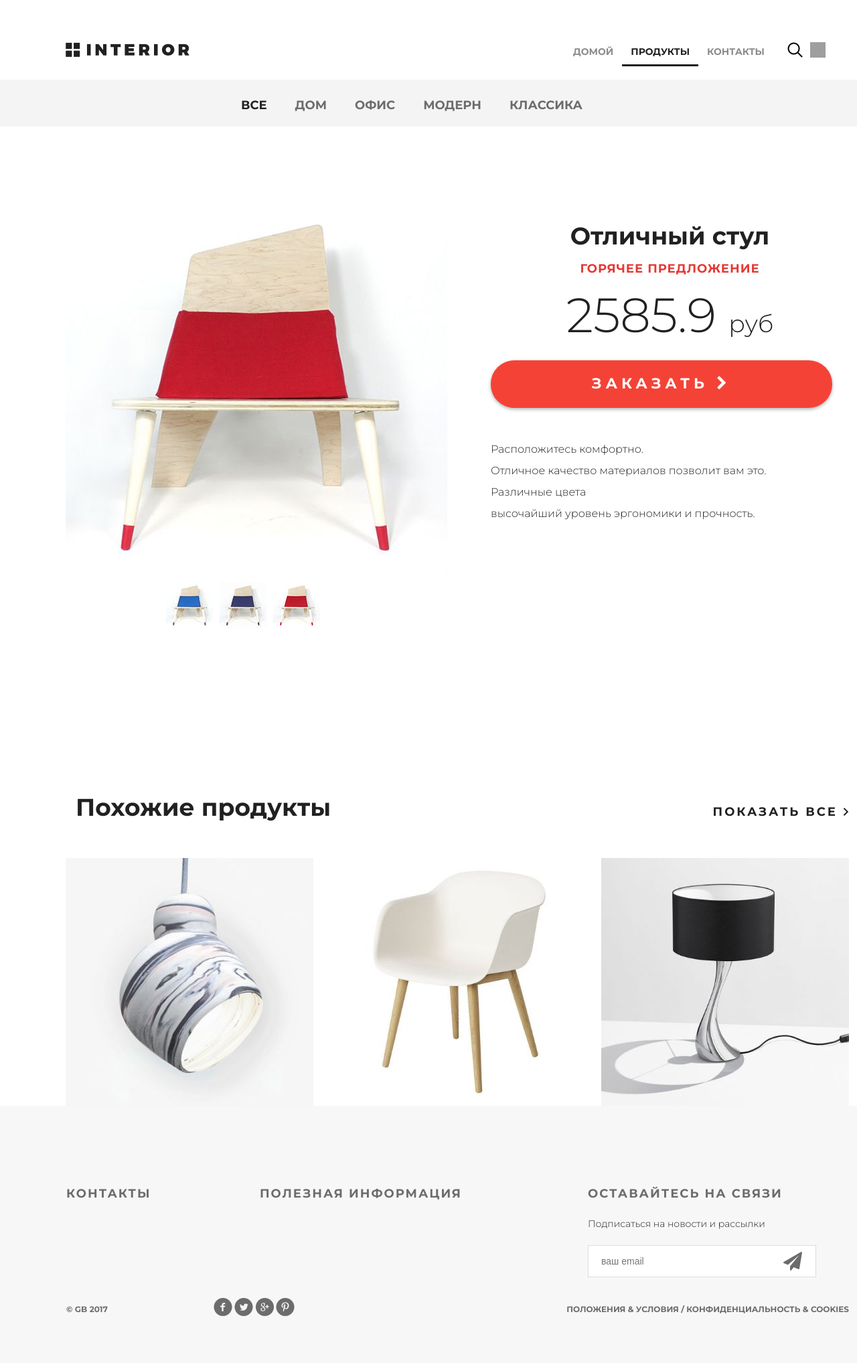
After one commit to nekdfl/GB-geekshop, a Django app: page /products/all in a window 1280 px wide; the page is wider, and only the part inside the window is pictured. The commit adds this page. Shown: that part at 67% size. Run offline with Django 3.2, Linux system fonts and the light colour scheme; grey boxes are pictures that could not be loaded.

Commit message:
complete hw2

```diff
--- a/geekshop/geekshop/urls.py
+++ b/geekshop/geekshop/urls.py
@@ -23,5 +23,11 @@ urlpatterns = [
     path('products/', mainapp.products, name="products"),
     path('contact/', mainapp.contact, name="contact"),
 
+    path('products/all', mainapp.products, name="products_all"),
+    path('products/home', mainapp.products, name="products_home"),
+    path('products/office', mainapp.products, name="products_office"),
+    path('products/modern', mainapp.products, name="products_modern"),
+    path('products/classic', mainapp.products, name="products_classic"),
+
     path('admin/', admin.site.urls),
 ]
--- /dev/null
+++ b/geekshop/mainapp/templates/mainapp/base.html
@@ -0,0 +1,50 @@
+{% load static %}
+<!DOCTYPE html>
+<html>
+  <head>
+    <meta charset="utf-8" />
+    <title>{% if title %}{{title|title}} - {% endif %}Мой магазин</title>
+    {% block css %}
+    <link rel="stylesheet" type="text/css" href="{% static 'style.css' %}" />
+    <link
+      rel="stylesheet"
+      href="{% static 'fonts/font-awesome/css/font-awesome.css' %} "
+    />
+    {% endblock %}
+  </head>
+  <body>
+    <div class="container">{% block content%} {% endblock %}</div>
+    {% block footer %}
+    <div class="footer">
+      <div class="clearfix">
+        <div class="text-footer">
+          <h3>контакты</h3>
+        </div>
+        <div class="text-footer">
+          <h3>полезная информация</h3>
+        </div>
+        <div class="text-footer clearfix">
+          <h3>Оставайтесь на связи</h3>
+          <p>Подписаться на новости и рассылки</p>
+          <form>
+            <input type="email" name="email" placeholder="ваш email" />
+            <a href="#"
+              ><i class="fa fa-paper-plane fa-2x" aria-hidden="true"></i
+            ></a>
+          </form>
+        </div>
+      </div>
+      <p class="small">&copy; GB 2017</p>
+      <div class="social">
+        <a href="#" class="social1"></a>
+        <a href="#" class="social2"></a>
+        <a href="#" class="social3"></a>
+        <a href="#" class="social4"></a>
+      </div>
+      <p class="small">
+        Положения &amp; Условия / Конфиденциальность &amp; Cookies
+      </p>
+    </div>
+    {% endblock %}
+  </body>
+</html>
--- /dev/null
+++ b/geekshop/mainapp/templates/mainapp/includes/inc_categories_menu.html
@@ -0,0 +1,5 @@
+<ul class="links-menu">
+  {% for link in links_menu %}
+  <li><a href="{% url link.href %}" {% if request.resolver_match.url_name == link.href %} class="active"{% endif %}>{{link.name}}</a></li>
+  {% endfor %}
+</ul>
--- /dev/null
+++ b/geekshop/mainapp/templates/mainapp/includes/inc_main_menu.html
@@ -0,0 +1,3 @@
+<li><a href="{% url 'main' %}" {% if request.resolver_match.url_name == 'main' %} class="active"{% endif %} >домой</a></li>
+<li><a href="{% url 'products' %}" {% if 'products' in request.resolver_match.url_name  %} class="active"{% endif %} >продукты</a></li>
+<li><a href="{% url 'contact'%}" {% if request.resolver_match.url_name == 'contact' %} class="active"{% endif %} >контакты</a></li>
--- a/geekshop/mainapp/templates/mainapp/products.html
+++ b/geekshop/mainapp/templates/mainapp/products.html
@@ -1,23 +1,9 @@
-<!DOCTYPE html>
-<html>
-  <head>
-    <meta charset="utf-8" />
-    <title>Каталог</title>
-    <link rel="stylesheet" href="/static/style.css" />
-    <link
-      rel="stylesheet"
-      href="/static/fonts/font-awesome/css/font-awesome.css"
-    />
-  </head>
-  <body>
-    <div class="container">
+{% extends 'mainapp/base.html' %}{% load static %} {% block content %}
 <div class="hero-white">
   <div class="header clearfix">
     <a href="/" class="logo"></a>
     <ul class="menu">
-            <li><a href="/">домой</a></li>
-            <li><a href="/products/" class="active">продукты</a></li>
-            <li><a href="/contact/">контакты</a></li>
+      {% include 'mainapp/includes/inc_main_menu.html' %}
     </ul>
     <a href="#" class="search"></a>
     <a href="#" class="basket"></a>
@@ -26,36 +12,30 @@
 
 <div class="details">
   <div class="links clearfix">
-          <ul class="links-menu">
-            <li><a href="#" class="active">все</a></li>
-            <li><a href="#">дом</a></li>
-            <li><a href="#">офис</a></li>
-            <li><a href="#">модерн</a></li>
-            <li><a href="#">классика</a></li>
-          </ul>
+    {% include 'mainapp/includes/inc_categories_menu.html' %}
   </div>
 
   <div class="details-products">
     <div class="details-slider">
       <div class="slider-product">
-              <img src="/static/img/slider1.jpg" />
+        <img src="{% static 'img/slider1.jpg' %}" />
       </div>
       <div class="slider-control">
         <div class="block">
           <a href="#"
-                  ><img src="/static/img/controll.jpg" alt="" />
+            ><img src="{% static 'img/controll.jpg' %}" alt="" />
             <div class="text"></div>
           </a>
         </div>
         <div class="block">
           <a href="#"
-                  ><img src="/static/img/controll1.jpg" alt="" />
+            ><img src="{% static 'img/controll1.jpg' %}" alt="" />
             <div class="text"></div>
           </a>
         </div>
         <div class="block">
           <a href="#"
-                  ><img src="/static/img/controll2.jpg" alt="" />
+            ><img src="{% static 'img/controll2.jpg' %}" alt="" />
             <div class="text"></div>
           </a>
         </div>
@@ -82,15 +62,15 @@
     <div class="title clearfix">
       <h2>Похожие продукты</h2>
       <a class="explore" href="#"
-              >показать все <img src="/static/img/arrow.png" alt=""
+        >показать все <img src="{% static 'img/arrow.png' %} " alt=""
       /></a>
     </div>
     <div class="related-products clearfix">
       <div class="block">
         <a href="#"
-                ><img src="/static/img/product-11.jpg" alt="" />
+          ><img src="{% static 'img/product-11.jpg' %}  " alt="" />
           <div class="text">
-                  <img src="/static/img/icon-hover.png" alt="img" />
+            <img src="{% static 'img/icon-hover.png' %} " alt="img" />
             <h4>Стул повышенного качества</h4>
             <p>Не оторваться.</p>
           </div>
@@ -108,9 +88,9 @@
       </div>
       <div class="block">
         <a href="#"
-                ><img src="/static/img/product-31.jpg" alt="" />
+          ><img src="{% static 'img/product-31.jpg' %}" alt="" />
           <div class="text">
-                  <img src="/static/img/icon-hover.png" alt="img" />
+            <img src="{% static 'img/icon-hover.png' %} " alt="img" />
             <h4>Стул повышенного качества</h4>
             <p>Не оторваться.</p>
           </div>
--- a/geekshop/mainapp/views.py
+++ b/geekshop/mainapp/views.py
@@ -4,12 +4,29 @@ from django.shortcuts import render
 
 
 def main(request):
-    return render(request, 'mainapp/index.html')
+    content = {
+        'title': 'Главная'
+    }
+    return render(request, 'mainapp/index.html', content)
 
 
 def products(request):
-    return render(request, 'mainapp/products.html')
+    links_menu = [
+        {'href': 'products_all', 'name': 'все'},
+        {'href': 'products_home', 'name': 'дом'},
+        {'href': 'products_office', 'name': 'офис'},
+        {'href': 'products_modern', 'name': 'модерн'},
+        {'href': 'products_classic', 'name': 'классика'},
+    ]
+    content = {
+        'title': 'Продукты',
+        'links_menu': links_menu
+    }
+    return render(request, 'mainapp/products.html', content)
 
 
 def contact(request):
-    return render(request, 'mainapp/contact.html')
+    content = {
+        'title': 'Контакты'
+    }
+    return render(request, 'mainapp/contact.html', content)
```
Also changed, not shown: other parts of geekshop/mainapp/templates/mainapp/products.html (+3 -37 lines), geekshop/mainapp/templates/mainapp/contact.html (+3 -51 lines), geekshop/mainapp/templates/mainapp/index.html (+10 -58 lines). Lines whose indentation alone changed are shown as unchanged.
